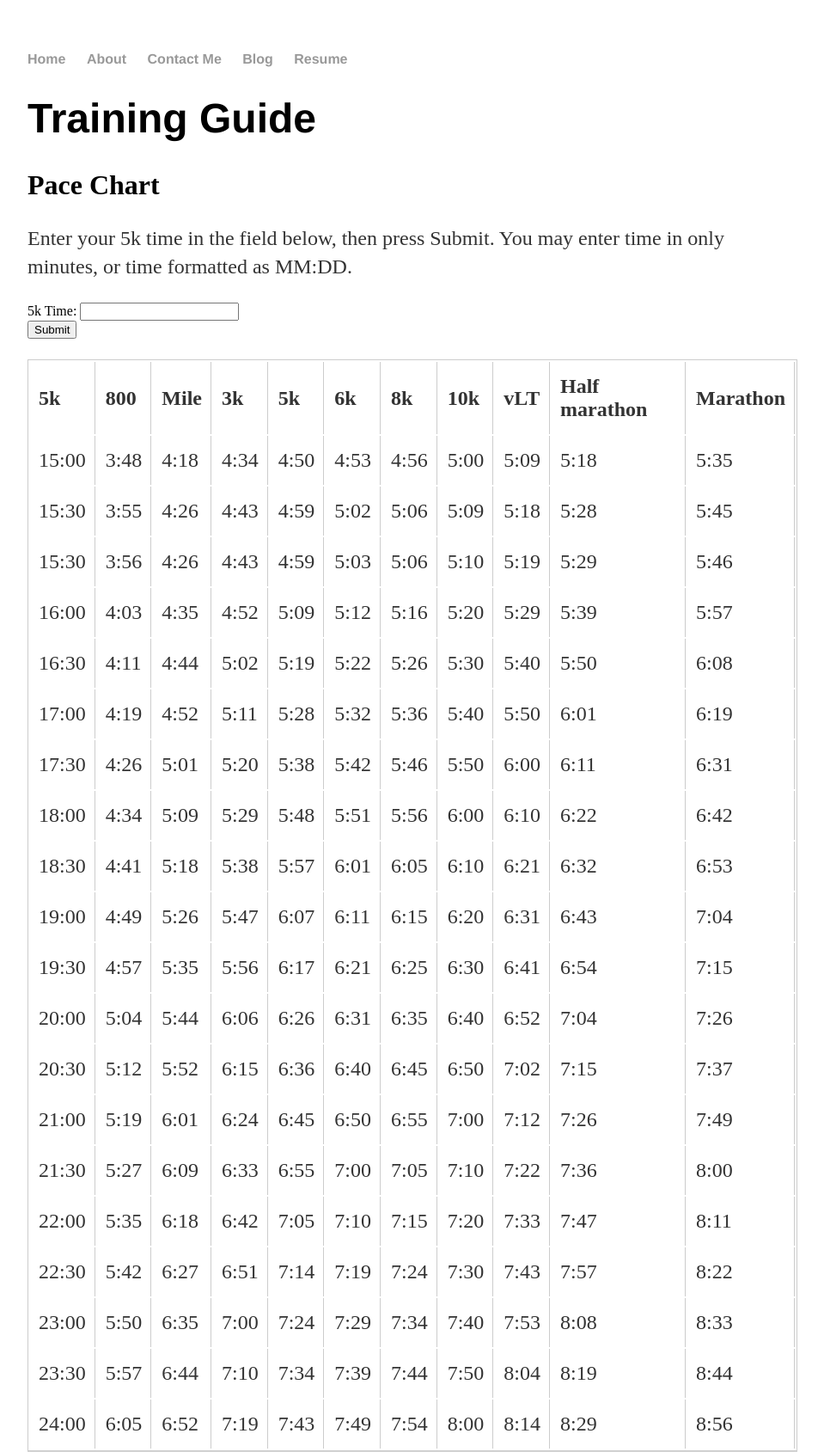
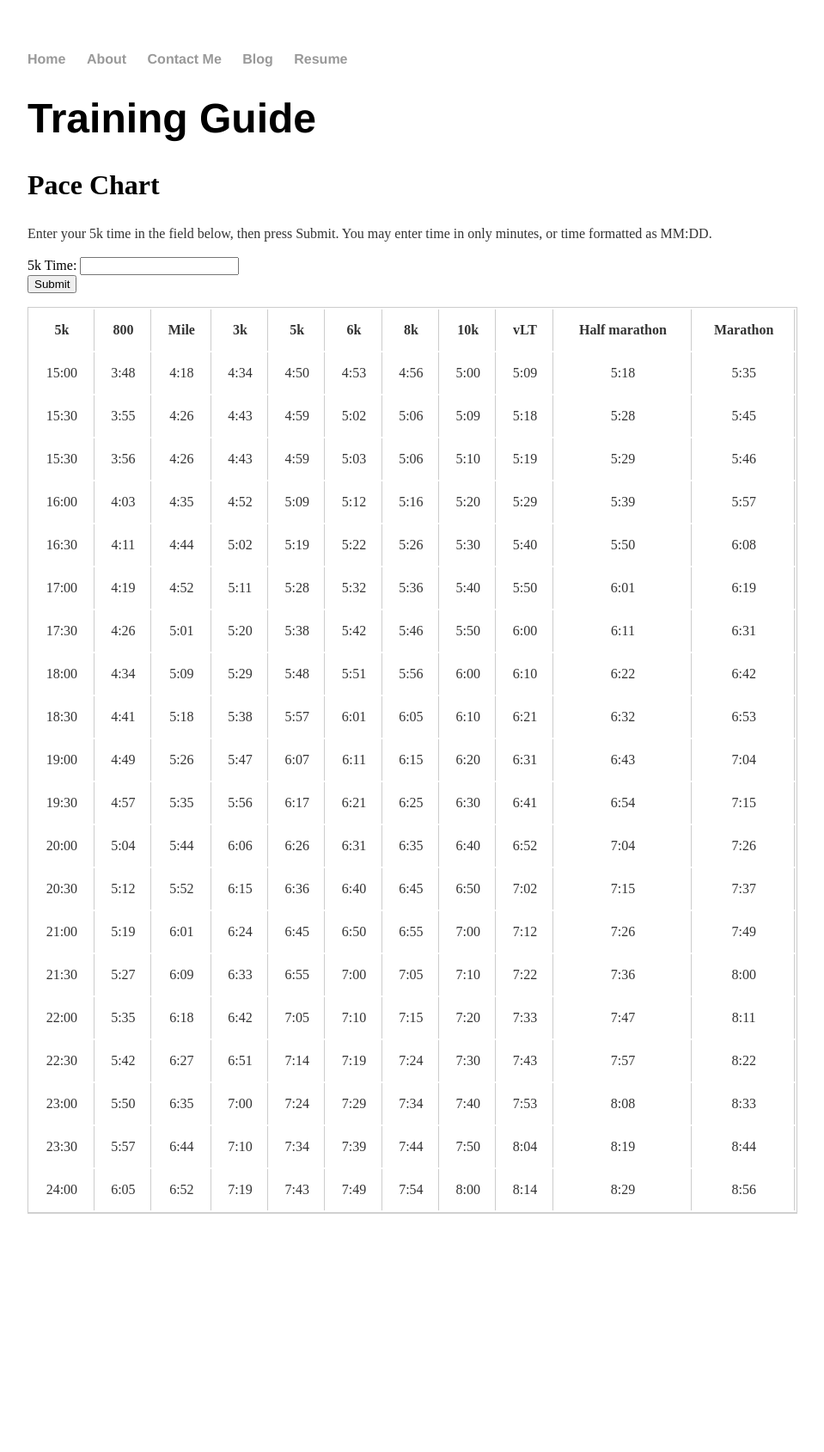
Before and after one commit to balassit/balassit.github.io, a Jekyll site: the page built from index.html, in a window 1280 px wide. Shown: the whole page at 86% size, without its empty margins (160-1119 px from the left). Built offline with Jekyll 4.4.1, drawn with Linux system fonts in a browser that asks for light colours; after the commit the page ends 1412 px from its top, so only the background shows below that.

Commit message:
Update main.css

```diff
--- a/css/main.css
+++ b/css/main.css
@@ -35,7 +35,7 @@ h1 {
     font-family:'Helvetica', 'Arial', 'Sans-Serif';
 }
 p {
-    font-size: 1.5em;
+    font-size: 1em;
     line-height: 1.4em;
     color: #333;
 }
@@ -58,9 +58,8 @@ table {
    width: 100%;
 }
 td, th{
-    text-align: left;
+    text-align: center;
     color: #333;
     padding: 15px 10px;
     border-right: 1px solid #cccccc;
-    font-size: 1.5em;
 }
```
